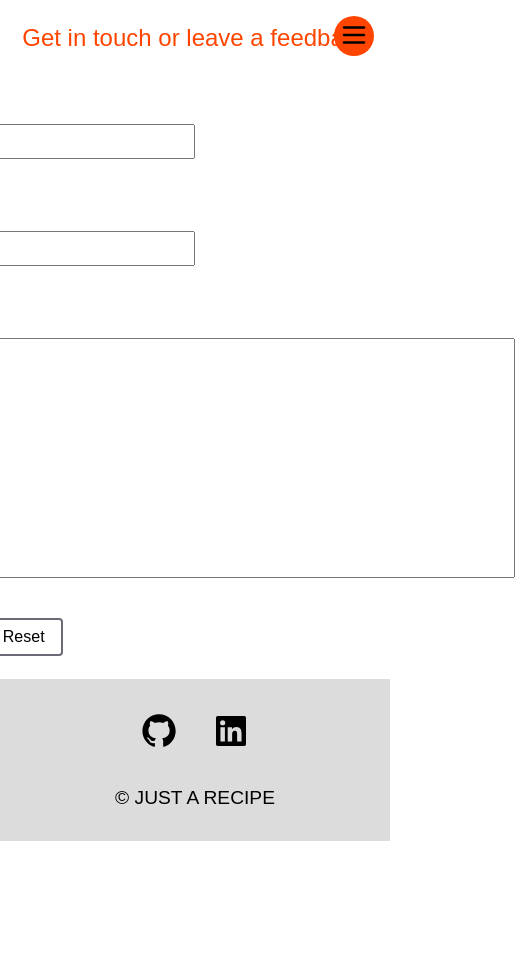
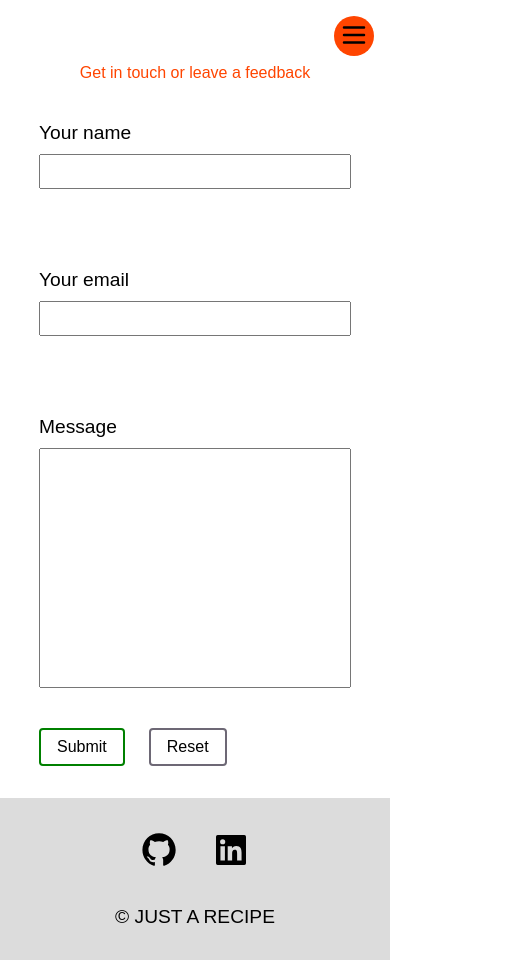
Before and after one commit to pratapreddy15/just-a-recipe, a Next.js app: page /contact in a window 390 px wide. Shown: the whole page, 515 px wide, since content can reach past the window. Before the commit the page ends 844 px from the top, so only its background shows below. Built offline with nearby package versions, Linux system fonts and the light colour scheme; a web font is replaced by a local one.

Commit message:
adding github workflows for pull request and responsive contact form

```diff
--- a/components/APIStatusBar/api-status-bar.module.css
+++ b/components/APIStatusBar/api-status-bar.module.css
@@ -36,3 +36,13 @@
   border: none;
   outline: none;
 }
+
+@media screen and (max-width: 610px) {
+  .toastr {
+    padding: 0.2rem 0.5rem;
+  }
+
+  .message {
+    font-size: 1rem;
+  }
+}
--- a/components/Contact/contact.module.css
+++ b/components/Contact/contact.module.css
@@ -1,4 +1,5 @@
 .contact {
+  padding-top: 4rem;
   display: flex;
   flex-direction: column;
   align-items: center;
@@ -13,28 +14,41 @@
 
 .form {
   font-size: 1.2rem;
+  display: flex;
+  flex-direction: column;
+  justify-content: center;
+  align-items: center;
+  width: 80%;
 }
 
 .formControl {
   display: flex;
   flex-direction: column;
   margin: 2.5rem 0;
+  width: 100%;
 }
 
 .formLabel {
 }
 
 .formInput {
-  width: 20rem;
+  /* width: 20rem; */
+  max-width: 20rem;
   padding: 0.5rem;
   margin-top: 10px;
 }
 
 .textarea {
   margin-top: 10px;
-  width: 40rem;
+  /* width: 40rem; */
+  max-width: 40rem;
   height: 15rem;
   resize: none;
+}
+
+.formAction {
+  margin-bottom: 2rem;
+  width: 100%;
 }
 
 .formButton {
@@ -85,3 +99,9 @@
   border: 2px solid #6d6875;
   outline: none;
 }
+
+@media screen and (max-width: 610px) {
+  .formHeader {
+    font-size: 1rem;
+  }
+}
```
